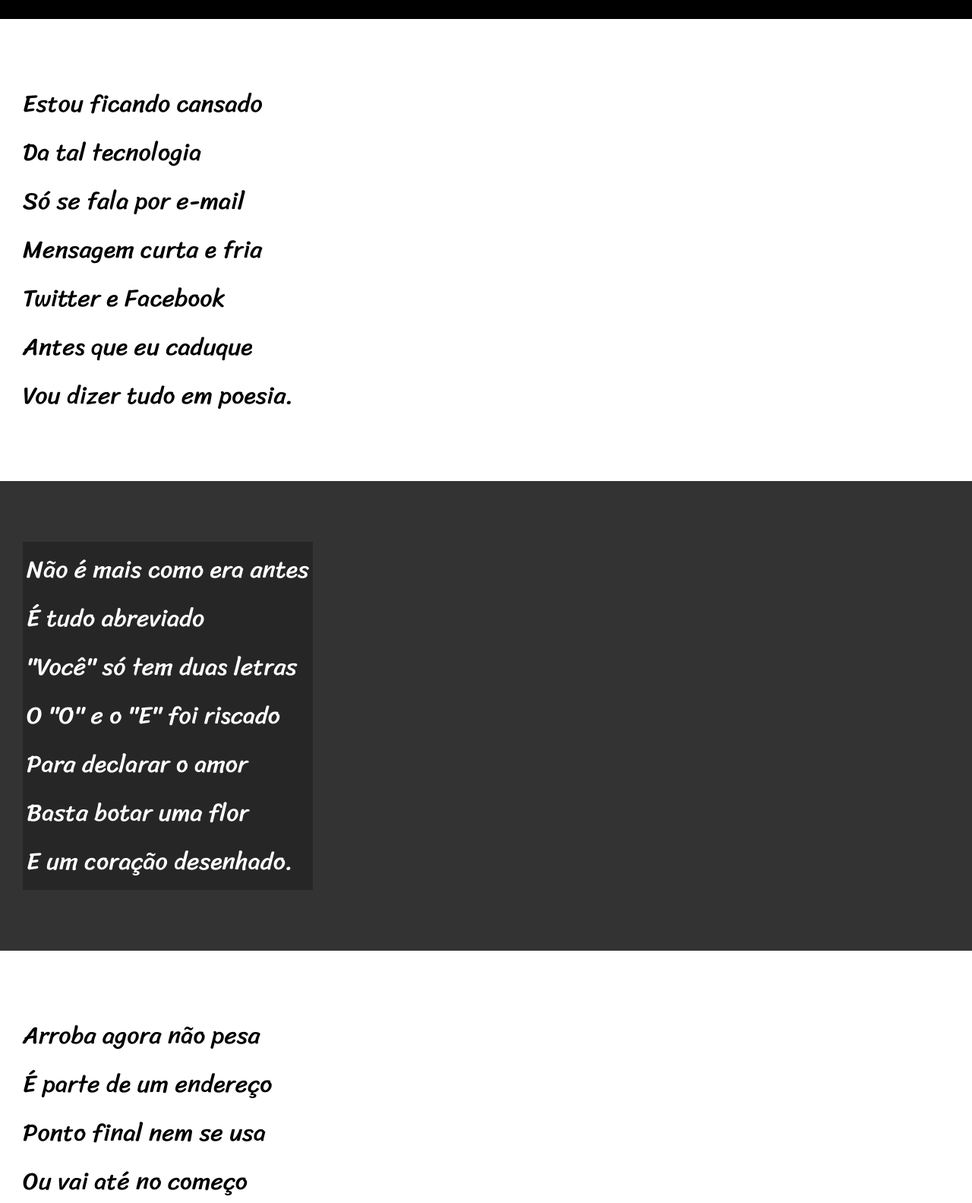
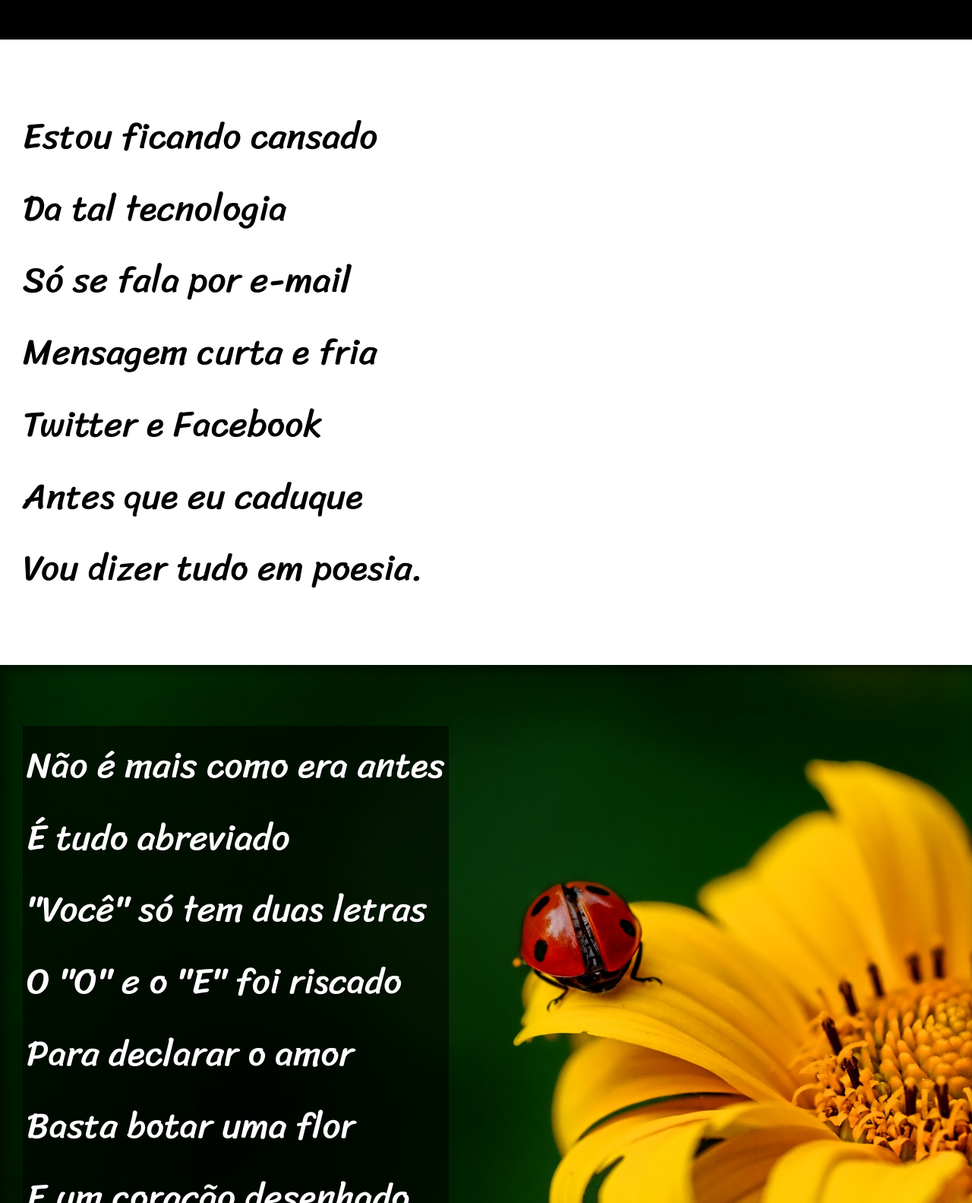
Before and after one commit to simaosirineu/html_css, a plain HTML site: page d12/index.html in a window 1280 px wide. Shown: the part 168-1751 px from the top of the page at 76% size. Drawn offline with Linux system fonts and the light colour scheme.

Commit message:
Atualização do desafio 12

```diff
--- a/d12/estilo/style.css
+++ b/d12/estilo/style.css
@@ -35,12 +35,12 @@ header > h1 {
     padding-top: 50px;
     font-variant: small-caps;
     font-family: var(--fonte2);
-    font-size: 5vw;
+    font-size: 6.7vw;
 }
 
 header > p {
     padding-bottom: 50px;
-    font-size: 1.5vw;
+    font-size: 1.7vw;
 }
 
 header a, footer a {
@@ -59,9 +59,11 @@ section {
     line-height: 2em;
     padding-left: 30px;
     font-family: var(--fonte3);
-    font-size: 2.5vw;
+    font-size: 3.7vw;
 
 }
+
+
 
 section.normal {
     background-color: white;
@@ -71,12 +73,31 @@ section.normal {
 section.imagem {
     background-color: rgb(51, 51, 51);
     color: white;
+    box-shadow: inset 6px 6px 13px 0px rgba(0, 0, 0, 0.473);
+    background-size: cover;
+    background-attachment: fixed;
+
 }
 
 section.imagem > p {
     display: inline-block;
     padding: 5px;
-    background-color: rgba(0, 0, 0, 0.253);
+    background-color: rgba(0, 0, 0, 0.514);
+    text-shadow: 1px 1px 0px black;
+
+}
+
+section#img01 {
+
+    background-image: url(../imagens/background001.jpg);
+    background-position: right center;
+
+}
+
+section#img02 {
+
+    background-image: url(../imagens/background002.jpg);
+
 
 }
 
@@ -86,4 +107,5 @@ footer > p {
     background-color: black;
     text-align: center;
     padding: 10px;
+    font-size: 1.7vw;
 }
--- a/d12/index.html
+++ b/d12/index.html
@@ -25,7 +25,7 @@
         </p>
     </section>
 
-    <section class="imagem">
+    <section class="imagem" id="img01">
         <p>
             Não é mais como era antes <br>
             É tudo abreviado <br>
@@ -59,7 +59,7 @@
         </p>
     </section>
 
-    <section class="imagem">
+    <section class="imagem" id="img02">
         <p>
             Tenho saudade das cartas <br>
             Escritas com a própria mão <br>
```
